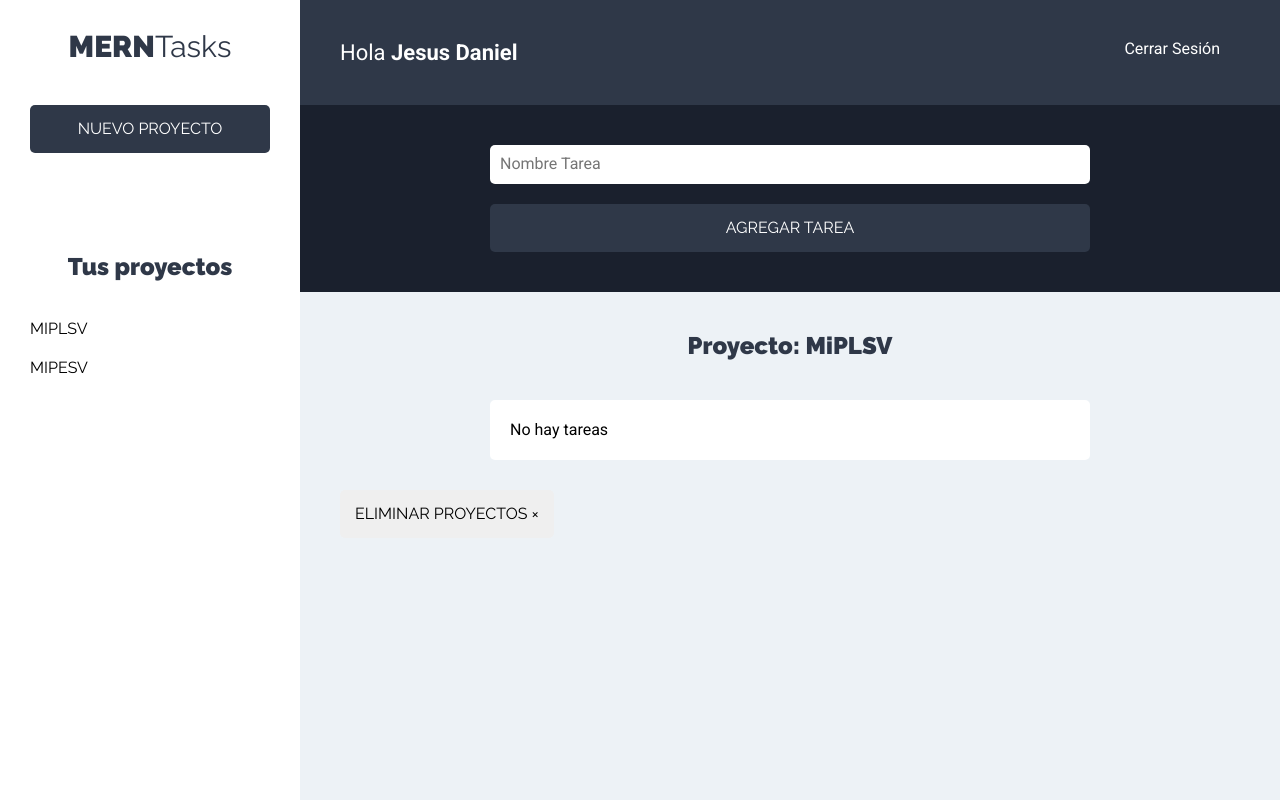
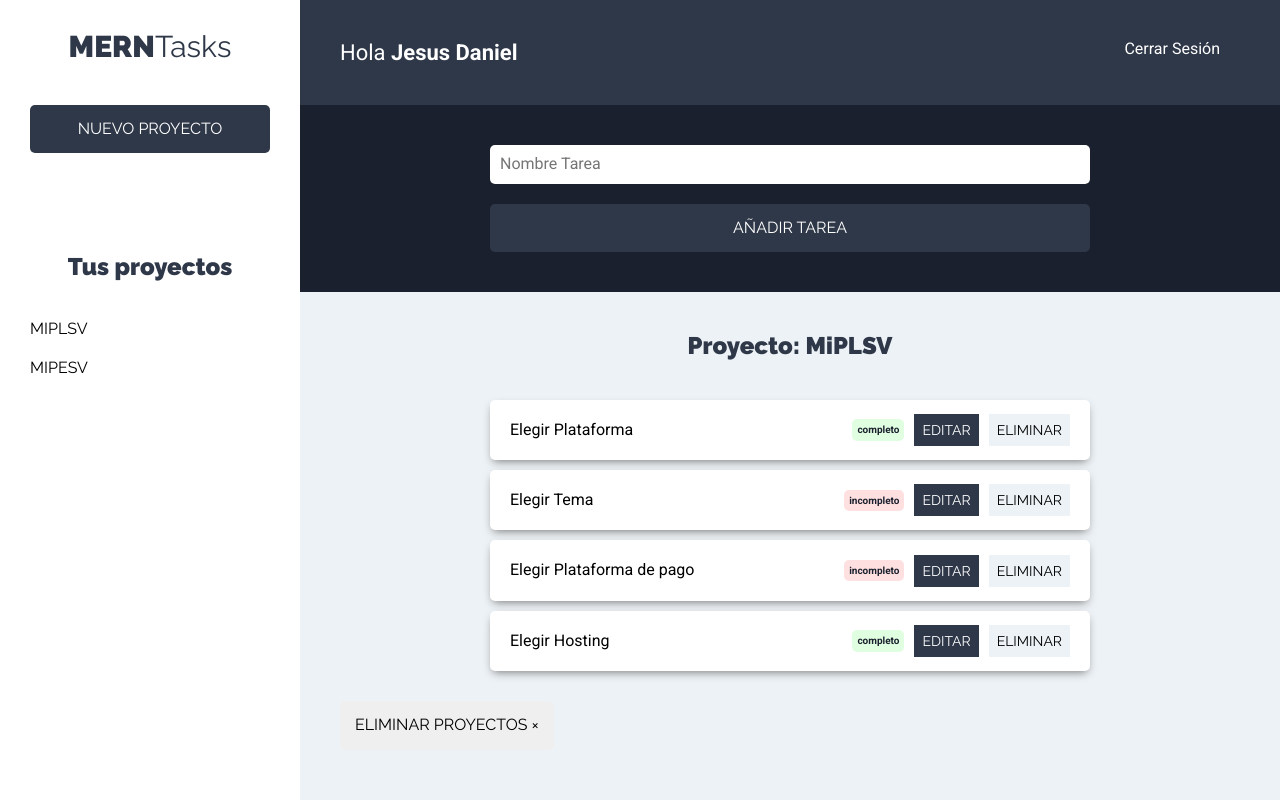
Before and after one commit to iath-dev/MERNTasks, a React (Create React App) app: page /projects in a window 1280 px wide. Both pictures are taken after a click on the button "MIPLSV". Built offline with nearby package versions, Linux system fonts and the light colour scheme.

Commit message:
225. Limpiando la tarea Seleccionada

```diff
--- a/package.json
+++ b/package.json
@@ -9,7 +9,8 @@
     "react": "^16.12.0",
     "react-dom": "^16.12.0",
     "react-router-dom": "^5.1.2",
-    "react-scripts": "3.3.1"
+    "react-scripts": "3.3.1",
+    "react-transition-group": "^4.3.0"
   },
   "scripts": {
     "start": "react-scripts start",
--- a/src/components/project/index.jsx
+++ b/src/components/project/index.jsx
@@ -7,9 +7,9 @@ const Project = ({ project }) => {
     const { selectProject } = React.useContext(ProjectContext);
     const { getTasks } = React.useContext(TasksContext);
 
-    const SelectProjet = (id) => {
+    const SelectProject = (id) => {
+        getTasks(id);
         selectProject(id);
-        getTasks(id);
     };
 
     return (
@@ -17,7 +17,7 @@ const Project = ({ project }) => {
             <button
                 type="button"
                 className="btn btn-blank"
-                onClick={() => SelectProjet(project.id)}
+                onClick={() => SelectProject(project.id)}
             >
                 {project.name}
             </button>
--- a/src/components/task/index.jsx
+++ b/src/components/task/index.jsx
@@ -1,19 +1,50 @@
 import React from 'react';
+import { TasksContext } from '../../contexts';
 
 const Task = ({ task }) => {
+
+    const { deleteTask, getTasks, changeTaskState, selectTask } = React.useContext(TasksContext);
+    const { id, pid } = task;
+
+    const handleDelete = () => {
+        deleteTask(id);
+        getTasks(pid);
+    }
+
+    const handleChangeTask = () => {
+        const body = {
+            ...task,
+            state: !task.state,
+        }
+        changeTaskState(body);
+        getTasks(pid);
+    }
+
     return (
         <li className="tarea sombra">
             <p>{task.name}</p>
             <div className="estado">
                 {task.state ? (
-                    <button type="button" className="completo">completo</button>
+                    <button
+                        type="button"
+                        className="completo"
+                        onClick={handleChangeTask}
+                    >
+                        completo
+                    </button>
                 ) : (
-                    <button type="button" className="incompleto">incompleto</button>
+                    <button
+                        type="button"
+                        className="incompleto"
+                        onClick={handleChangeTask}
+                    >
+                        incompleto
+                    </button>
                 )}
             </div>
             <div className="acciones">
-                <button type="button" className="btn btn-primario">editar</button>
-                <button type="button" className="btn btn-secundario">eliminar</button>
+                <button type="button" className="btn btn-primario" onClick={() => selectTask(task)}>editar</button>
+                <button type="button" className="btn btn-secundario" onClick={handleDelete}>eliminar</button>
             </div>
         </li>
      );
--- a/src/constants/examples/index.jsx
+++ b/src/constants/examples/index.jsx
@@ -14,25 +14,49 @@ export const TASKS_LIST = [
         name: 'Elegir Plataforma',
         state: true,
         id: '1',
-        pid: "2",
+        pid: '1',
     },
     {
         name: 'Elegir Tema',
         state: false,
         id: '2',
-        pid: "1",
+        pid: '1',
     },
     {
         name: 'Elegir Plataforma de pago',
         state: false,
         id: '3',
-        pid: "1",
+        pid: '1',
     },
     {
         name: 'Elegir Hosting',
         state: true,
         id: '4',
-        pid: "2",
+        pid: '1',
+    },
+    {
+        name: 'Elegir Plataforma',
+        state: true,
+        id: '5',
+        pid: '2',
+    },
+    {
+        name: 'Elegir Tema',
+        state: false,
+        id: '6',
+        pid: '2',
+    },
+    {
+        name: 'Elegir Plataforma de pago',
+        state: false,
+        id: '7',
+        pid: '2',
+    },
+    {
+        name: 'Elegir Hosting',
+        state: true,
+        id: '8',
+        pid: '2',
     },
 ]
 
--- a/src/containers/projectList/index.jsx
+++ b/src/containers/projectList/index.jsx
@@ -1,6 +1,7 @@
 import React from 'react';
 import { Project } from '../../components';
 import ProjectContext from '../../contexts/projects';
+import { CSSTransition, TransitionGroup } from 'react-transition-group';
 
 const ProjectList = () => {
 
@@ -8,15 +9,20 @@ const ProjectList = () => {
 
     React.useEffect(() => {
         getProjects();
+        //eslint-disable-next-line
     }, [])
 
     if (projectList.lenght === 0) return null;
 
     return (
         <ul className="listado-proyectos">
-            {projectList.map((project) => (
-                <Project project={project} key={project.id} />
-            ))}
+            <TransitionGroup>
+                {projectList.map((project) => (
+                    <CSSTransition key={project.id} timeout={200} classNames="proyecto" >
+                        <Project project={project} />
+                    </CSSTransition>
+                ))}
+            </TransitionGroup>
         </ul>
      );
 }
--- a/src/containers/tasks/index.jsx
+++ b/src/containers/tasks/index.jsx
@@ -2,6 +2,7 @@
 import React from 'react';
 import { Task } from '../../components';
 import { TasksContext, ProjectContext } from '../../contexts';
+import { CSSTransition, TransitionGroup } from 'react-transition-group';
 
 const TasksList = () => {
 
@@ -21,9 +22,13 @@ const TasksList = () => {
                         <p>No hay tareas</p>
                     </li>
                 ) : (
-                    projectTasks.map((task) => (
-                        <Task task={task} key={task.id} />
-                    ))
+                    <TransitionGroup>
+                        {projectTasks.map((task) => (
+                            <CSSTransition key={task.id} timeout={200} classNames="tarea">
+                                <Task task={task}/>
+                            </CSSTransition>
+                        ))}
+                    </TransitionGroup>
                 )}
             </ul>
             <button
--- a/src/contexts/tasks/provider/index.jsx
+++ b/src/contexts/tasks/provider/index.jsx
@@ -2,17 +2,23 @@ import React from 'react';
 import TasksContext from '..';
 import TasksReducer from '../reducer';
 import { TASKS_LIST } from '../../../constants/examples';
-import { PROJECT_TASKS } from '../../../types';
+import { PROJECT_TASKS, ADD_TASKS, VALIDATE_TASK, DELETE_TASK, TASK_STATE, SELECT_TASK, EDIT_TASK } from '../../../types';
 
 const TasksProvider = (props) => {
 
     const initial = {
         tasks: TASKS_LIST,
+        taskError: false,
         projectTasks: [],
+        selectedTask: null,
     }
 
     const [state, dispatch] = React.useReducer(TasksReducer, initial);
 
+    /**
+     * Función que trae las tareas del proyecto
+     * @param {string} id Identificador del proyecto
+     */
     const getTasks = (id) => {
         dispatch({
             type: PROJECT_TASKS,
@@ -20,12 +26,61 @@ const TasksProvider = (props) => {
         });
     }
 
+    const addTask = (task) => {
+        dispatch({
+            type: ADD_TASKS,
+            payload: task,
+        })
+    }
+
+    const validateTask = () => {
+        dispatch({
+            type: VALIDATE_TASK,
+        })
+    }
+
+    const deleteTask = (id) => {
+        dispatch({
+            type: DELETE_TASK,
+            payload: id,
+        })
+    }
+
+    const changeTaskState = (task) => {
+        dispatch({
+            type: TASK_STATE,
+            payload: task,
+        })
+    }
+
+    const selectTask = (task) => {
+        dispatch({
+            type: SELECT_TASK,
+            payload: task,
+        })
+    }
+
+    const editTask = (task) => {
+        dispatch({
+            type: EDIT_TASK,
+            payload: task,
+        })
+    }
+
     return (
         <TasksContext.Provider
             value={{
                 tasks: state.tasks,
                 projectTasks: state.projectTasks,
+                taskError: state.taskError,
+                selectedTask: state.selectedTask,
                 getTasks,
+                addTask,
+                validateTask,
+                deleteTask,
+                changeTaskState,
+                selectTask,
+                editTask,
             }}
         >
             {props.children}
--- a/src/forms/tasks/index.jsx
+++ b/src/forms/tasks/index.jsx
@@ -1,34 +1,86 @@
 import React from 'react';
-import ProjectContext from '../../contexts/projects';
+import { TasksContext, ProjectContext } from '../../contexts';
+import uuid from 'uuid';
 
 const NewTasks = () => {
 
     const { project } = React.useContext(ProjectContext);
+    const {
+        addTask,
+        getTasks,
+        taskError,
+        validateTask,
+        selectedTask,
+        editTask
+    } = React.useContext(TasksContext);
+    const [task, setTask] = React.useState({
+        name: '',
+    })
+    const [edition, setEdition] = React.useState(false);
+
+    React.useEffect(() => {
+        if (selectedTask) {
+            setTask(selectedTask);
+            setEdition(true);
+            return;
+        }
+        setEdition(false);
+        return;
+    }, [selectedTask])
 
     if (!project) return null;
 
     const [actual] = project;
+    const { name } = task;
+
+    const handleChanges = (event) => {
+        setTask({
+            ...task,
+            [event.target.name]: event.target.value,
+        })
+    }
+
+    const handleSubmit = (event) => {
+        event.preventDefault();
+
+        if(name.trim() === '') {
+            validateTask();
+            return;
+        }
+        if (edition) {
+            editTask(task);
+        } else {
+            task.pid = actual.id;
+            task.id = uuid.v4();
+            task.state = false;
+            addTask(task);
+        }
+        getTasks(actual.id);
+        setTask({ name: '', state: false });
+    }
 
     return (
         <div className="formulario">
-            <form>
+            <form onSubmit={handleSubmit}>
                 <div className="contenedor-input">
                     <input
                         type="text"
                         className="input-text"
                         placeholder="Nombre Tarea"
                         name="name"
+                        value={name}
+                        onChange={handleChanges}
                     />
                 </div>
                 <div className="contenedor-input">
                     <input
                         type="submit"
                         className="btn btn-primario btn-submit btn-block"
-                        value="agregar tarea"
-                        name="name"
+                        value={edition ? 'Editar Tarea' : 'Añadir Tarea'}
                     />
                 </div>
             </form>
+            {taskError && <p className="mensaje error">El nombre es obligatorio</p>}
         </div>
      );
 }
--- a/src/types/index.jsx
+++ b/src/types/index.jsx
@@ -7,3 +7,9 @@ export const SET_PROJECT = 'SET_PROJECT';
 export const DELETE_PROJECT = 'DELETE_PROJECT';
 
 export const PROJECT_TASKS = 'PROJECT_TASKS';
+export const ADD_TASKS = 'ADD_TASKS';
+export const VALIDATE_TASK = 'VALIDATE_TASK';
+export const DELETE_TASK = 'DELETE_TASK';
+export const TASK_STATE = 'TASK_STATE';
+export const SELECT_TASK = 'SELECT_TASK';
+export const EDIT_TASK = 'EDIT_TASK';
```
Also changed, not shown: src/contexts/tasks/reducer/index.jsx (+34 -2 lines), 1 other file (tests, documents, lock files or other folders).
